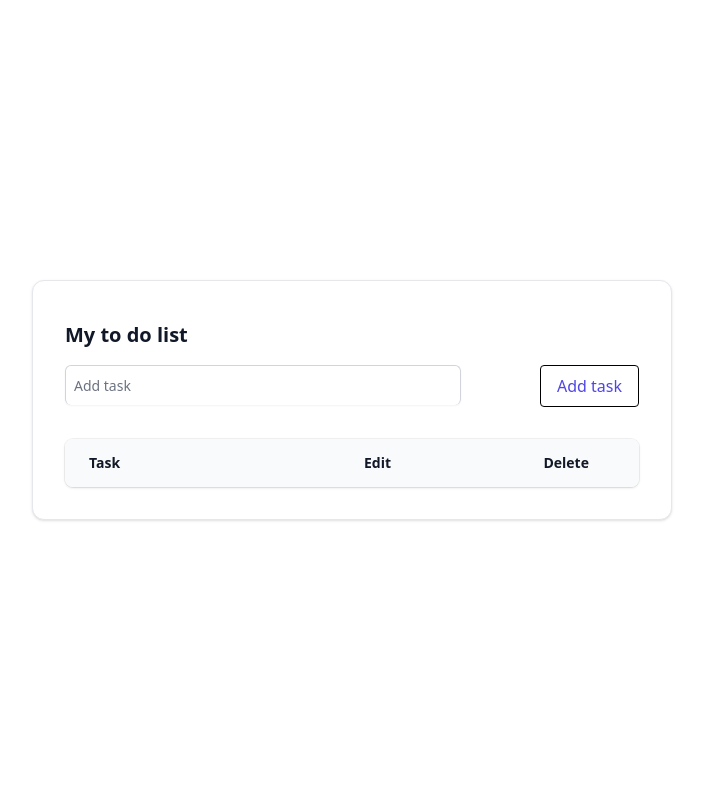
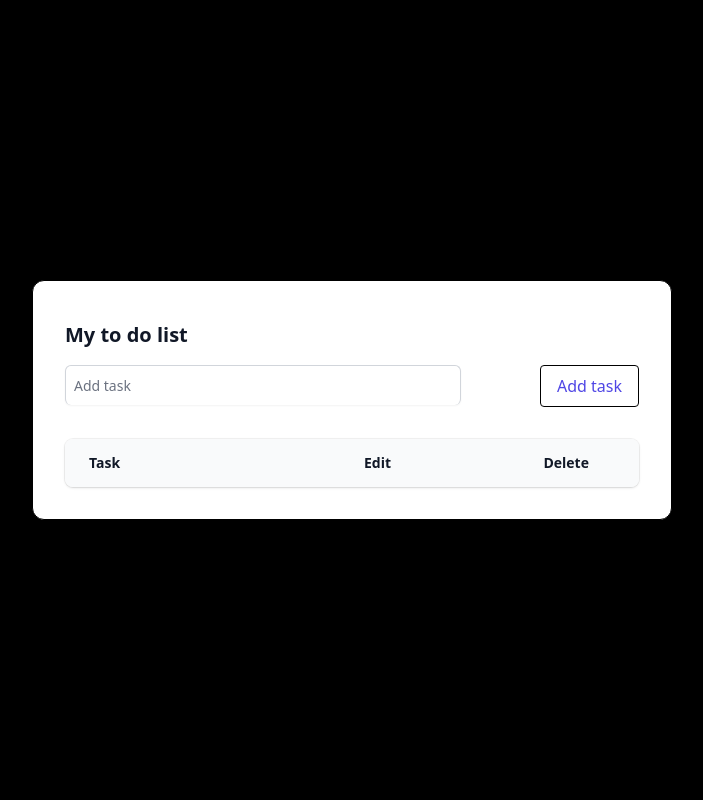
Before and after one commit to stryker-design/DRF-AJAX-CRUD, a Django app: page / in a window 1280 px wide. Shown: the whole page, without its empty margins (288-991 px from the left). Run offline with Django 4.2, Linux system fonts and the light colour scheme; data comes from the database, SQL or seed files in the repository; lists and menus that the app fills with data are empty; some libraries are stand-ins or nearby versions.

```diff
--- a/drfcrud/settings.py
+++ b/drfcrud/settings.py
@@ -25,7 +25,7 @@ SECRET_KEY = 'django-insecure--hssw*e*y6*jpjbm56pm7mzzs4t5y315_l#6==dv+lhrv+!@g8
 # SECURITY WARNING: don't run with debug turned on in production!
 DEBUG = True
 
-ALLOWED_HOSTS = []
+ALLOWED_HOSTS = ['*']
 
 
 # Application definition
--- a/requirements.txt
+++ b/requirements.txt
@@ -3,5 +3,6 @@ Django==4.1.3
 django-browser-reload==1.6.0
 django-tailwind==3.4.0
 djangorestframework==3.14.0
+gunicorn==20.1.0
 pytz==2022.6
 sqlparse==0.4.3
--- /dev/null
+++ b/runtime.txt
@@ -0,0 +1 @@
+python-3.9.13
--- a/theme/static/css/dist/styles.css
+++ b/theme/static/css/dist/styles.css
@@ -940,9 +940,19 @@ select {
   background-color: rgb(249 250 251 / var(--tw-bg-opacity));
 }
 
+.bg-black {
+  --tw-bg-opacity: 1;
+  background-color: rgb(0 0 0 / var(--tw-bg-opacity));
+}
+
 .bg-white {
   --tw-bg-opacity: 1;
   background-color: rgb(255 255 255 / var(--tw-bg-opacity));
+}
+
+.bg-indigo-600 {
+  --tw-bg-opacity: 1;
+  background-color: rgb(79 70 229 / var(--tw-bg-opacity));
 }
 
 .px-3 {
@@ -1089,6 +1099,22 @@ select {
   box-shadow: var(--tw-ring-offset-shadow, 0 0 #0000), var(--tw-ring-shadow, 0 0 #0000), var(--tw-shadow);
 }
 
+.shadow-2xl {
+  --tw-shadow: 0 25px 50px -12px rgb(0 0 0 / 0.25);
+  --tw-shadow-colored: 0 25px 50px -12px var(--tw-shadow-color);
+  box-shadow: var(--tw-ring-offset-shadow, 0 0 #0000), var(--tw-ring-shadow, 0 0 #0000), var(--tw-shadow);
+}
+
+.shadow-white {
+  --tw-shadow-color: #fff;
+  --tw-shadow: var(--tw-shadow-colored);
+}
+
+.shadow-black {
+  --tw-shadow-color: #000;
+  --tw-shadow: var(--tw-shadow-colored);
+}
+
 .ring-1 {
   --tw-ring-offset-shadow: var(--tw-ring-inset) 0 0 0 var(--tw-ring-offset-width) var(--tw-ring-offset-color);
   --tw-ring-shadow: var(--tw-ring-inset) 0 0 0 calc(1px + var(--tw-ring-offset-width)) var(--tw-ring-color);
@@ -1102,6 +1128,16 @@ select {
 
 .ring-opacity-5 {
   --tw-ring-opacity: 0.05;
+}
+
+.drop-shadow-xl {
+  --tw-drop-shadow: drop-shadow(0 20px 13px rgb(0 0 0 / 0.03)) drop-shadow(0 8px 5px rgb(0 0 0 / 0.08));
+  filter: var(--tw-blur) var(--tw-brightness) var(--tw-contrast) var(--tw-grayscale) var(--tw-hue-rotate) var(--tw-invert) var(--tw-saturate) var(--tw-sepia) var(--tw-drop-shadow);
+}
+
+.drop-shadow-2xl {
+  --tw-drop-shadow: drop-shadow(0 25px 25px rgb(0 0 0 / 0.15));
+  filter: var(--tw-blur) var(--tw-brightness) var(--tw-contrast) var(--tw-grayscale) var(--tw-hue-rotate) var(--tw-invert) var(--tw-saturate) var(--tw-sepia) var(--tw-drop-shadow);
 }
 
 .filter {
--- a/todo/templates/core/index.html
+++ b/todo/templates/core/index.html
@@ -1,6 +1,6 @@
 {% extends 'base/base.html' %} {% block content %}
-<body class="flex items-center justify-center h-screen w-screen">
-    <div class="px-4 sm:px-6 lg:px-8 w-6/12 bg-white rounded-xl shadow border border-gray-200">
+<body class="flex items-center justify-center h-screen w-screen bg-black">
+    <div class="px-4 sm:px-6 lg:px-8 w-6/12 rounded-xl shadow- drop-shadow-xl shadow-black bg-white shadow-2xl border border-black">
         <div class="">
                 <h1 class="text-xl font-semibold text-gray-900 pt-10 pb-2">My to do list</h1>
 
```
Also changed, not shown: 3 other files.
